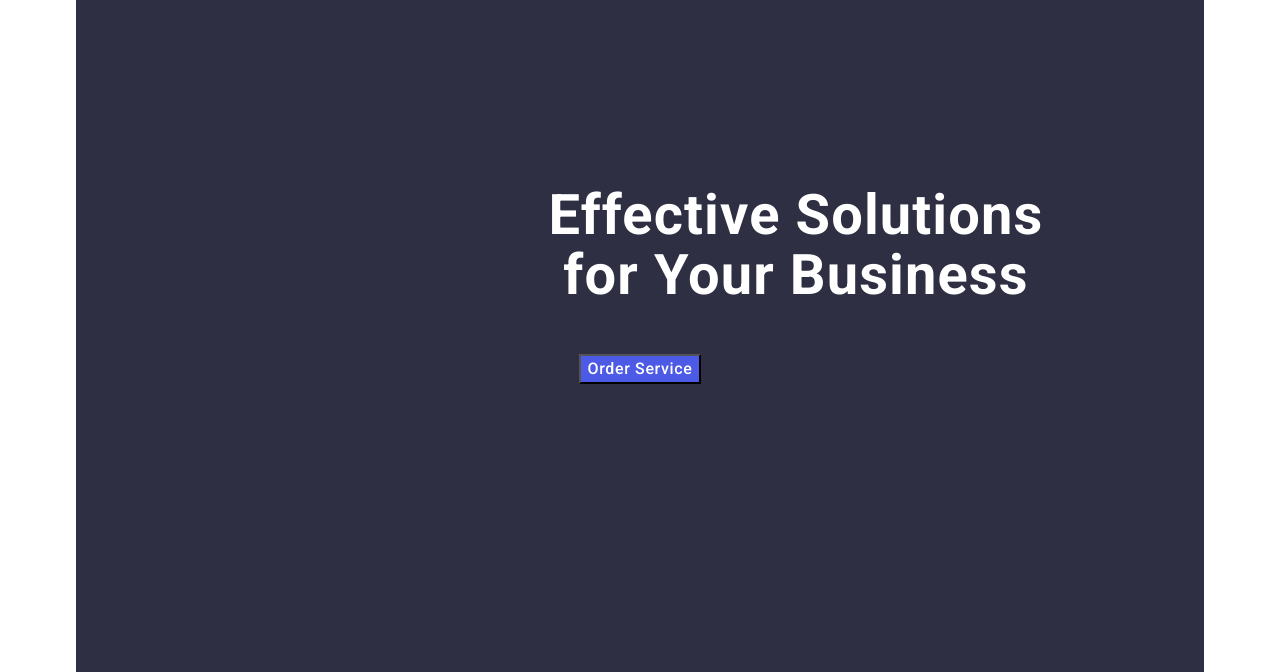
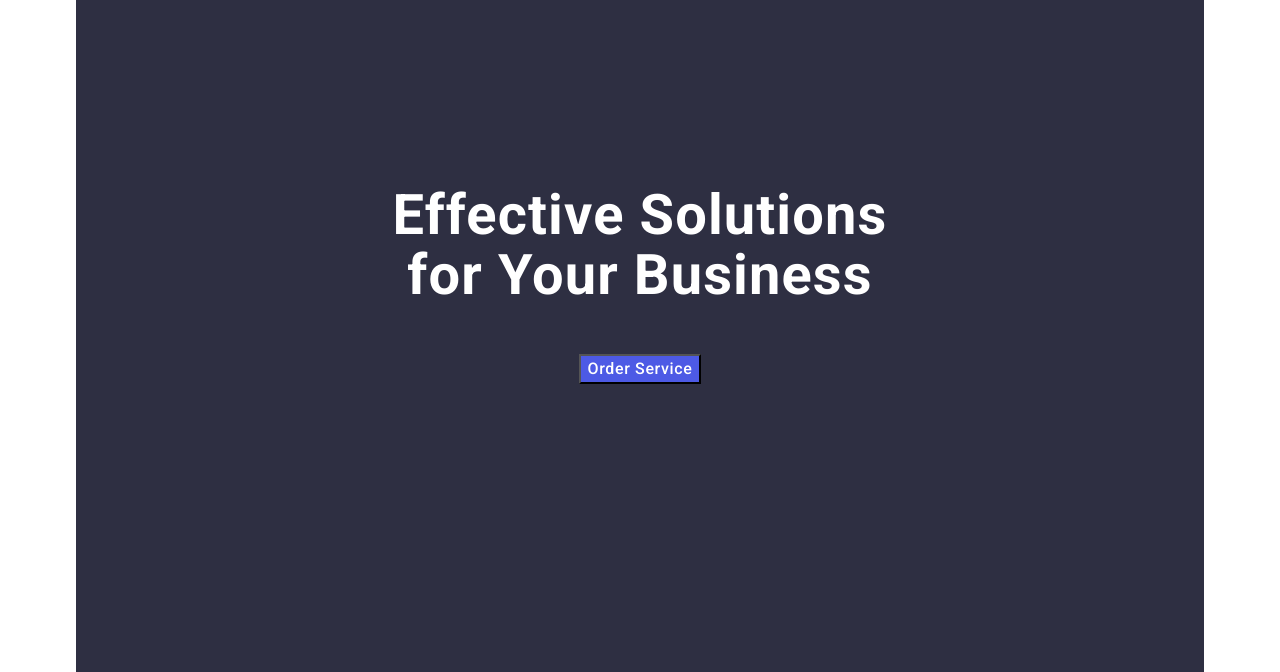
Before and after one commit to DmytroPryadko/goit-markup-hw-03, a plain HTML site: page index.html in a window 1280 px wide. Shown: the part 75-747 px from the top of the page. Drawn offline with nearby package versions, Linux system fonts and the light colour scheme.

Commit message:
hero done

```diff
--- a/css/styles.css
+++ b/css/styles.css
@@ -150,7 +150,7 @@ gap: 40px;
 }
 
 .hero-wrap{
-    padding: 188px 472px 292px 472px;
+    padding: 188px 316px 292px 316px;
 background: #2e2f42;}
 
 .hero-title {
```
